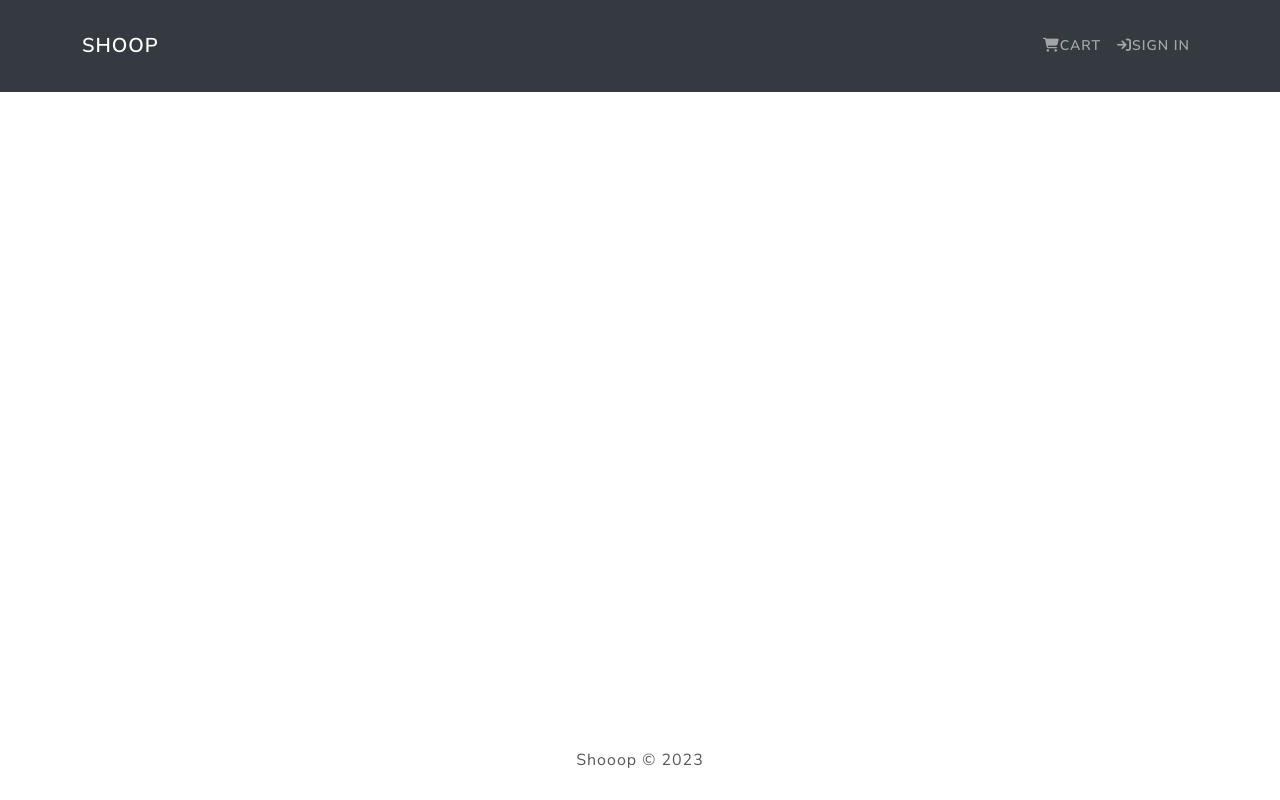
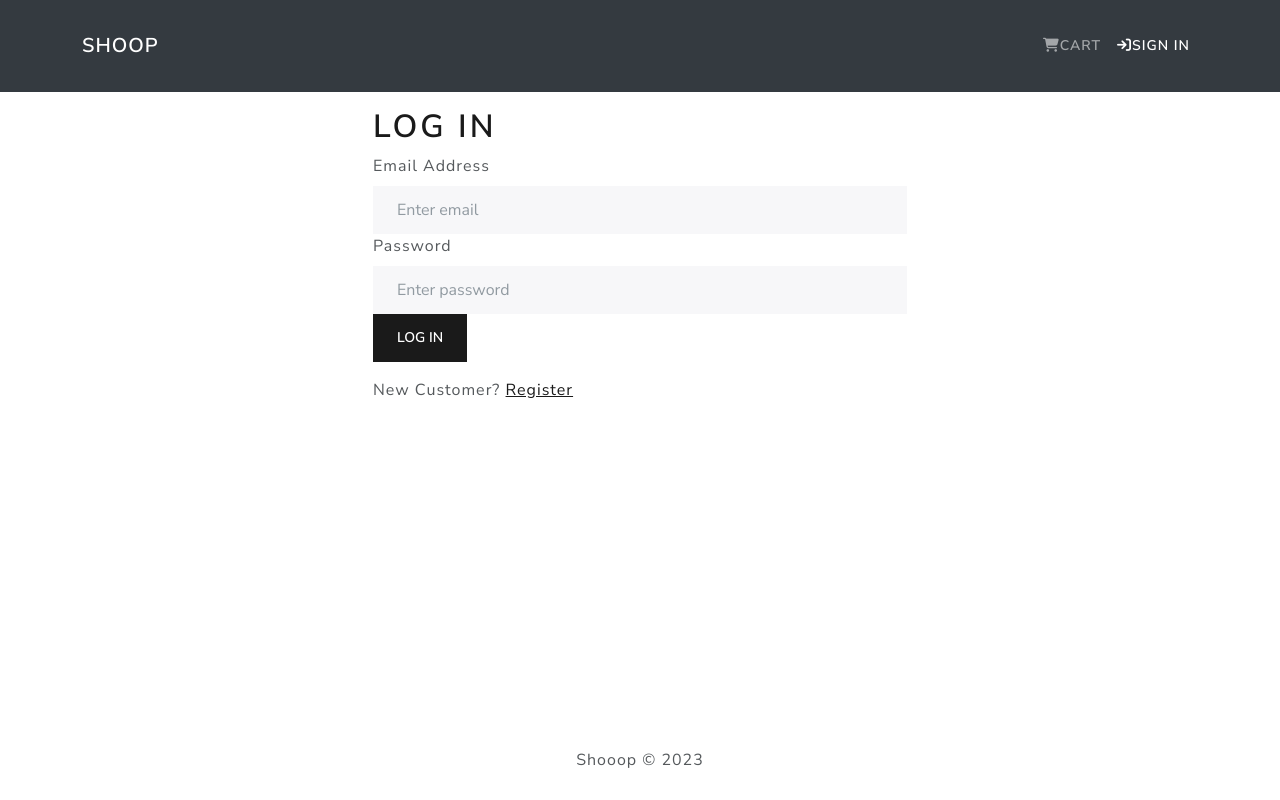
Before and after one commit to Kevjinx/MERN-Project-Ecommerce-Shoop, a React (Create React App) app in the folder frontend/: page /login in a window 1280 px wide. Built offline with nearby package versions, Linux system fonts and the light colour scheme.

Commit message:
implement user functionality

```diff
--- a/frontend/src/App.js
+++ b/frontend/src/App.js
@@ -5,6 +5,7 @@
 import HomeScreen from './screens/HomeScreen';
 import ProductScreen from './screens/ProductScreen';
 import Cart from './components/Cart';
+import LoginScreen from './screens/LoginScreen';
 
 const App = () => {
   return (
@@ -16,6 +17,7 @@
             <Route path="/" element={<HomeScreen />} exact />
             <Route path="/product/:productId" element={<ProductScreen />} />
             <Route path="/cart" element={<Cart />} />
+            <Route path="/login" element={<LoginScreen />} />
           </Routes>
         </Container>
       </main>
--- /dev/null
+++ b/frontend/src/components/FormContainer.jsx
@@ -0,0 +1,16 @@
+import React from 'react';
+import { Row, Col, Container } from 'react-bootstrap';
+
+const FormContainer = ({ children }) => {
+  return (
+    <Container>
+      <Row className="justify-content-md-center">
+        <Col xs={12} md={6}>
+          {children}
+        </Col>
+      </Row>
+    </Container>
+  );
+};
+
+export default FormContainer;
--- a/frontend/src/components/Header.jsx
+++ b/frontend/src/components/Header.jsx
@@ -1,8 +1,22 @@
 import React from 'react';
-import { Container, Nav, Navbar } from 'react-bootstrap';
+import { Container, Nav, Navbar, NavDropdown } from 'react-bootstrap';
 import { LinkContainer } from 'react-router-bootstrap';
+import { useSelector, useDispatch } from 'react-redux';
+import { userLogout } from '../features/user/userSlice.js';
 
 const Header = () => {
+  const { userInfo } = useSelector((state) => state.userLogin);
+  const dispatch = useDispatch();
+
+  const logoutHandler = () => {
+    console.log('logout');
+    dispatch(userLogout);
+    // this will remove all the data from the local storage, including the cart. Not ideal
+    // TODO: figure out the redux-persist way to do it
+    localStorage.removeItem('persist:root');
+    window.location.reload();
+  };
+
   return (
     <header>
       <Navbar bg="dark" variant="dark" collapseOnSelect expand="lg">
@@ -22,12 +36,23 @@
                 </Nav.Link>
               </LinkContainer>
 
-              <LinkContainer to="/signin">
-                <Nav.Link>
-                  <i className="fas fa-sign-in"></i>
-                  Sign In
-                </Nav.Link>
-              </LinkContainer>
+              {userInfo.token ? (
+                <NavDropdown title={userInfo.firstName}>
+                  <LinkContainer to="/profile">
+                    <NavDropdown.Item>Profile</NavDropdown.Item>
+                  </LinkContainer>
+                  <NavDropdown.Item onClick={logoutHandler}>
+                    Logout
+                  </NavDropdown.Item>
+                </NavDropdown>
+              ) : (
+                <LinkContainer to="/login">
+                  <Nav.Link>
+                    <i className="fas fa-sign-in"></i>
+                    Sign In
+                  </Nav.Link>
+                </LinkContainer>
+              )}
             </Nav>
           </Navbar.Collapse>
         </Container>
--- /dev/null
+++ b/frontend/src/constants/userConstants.js
@@ -0,0 +1,4 @@
+export const USER_LOGIN_REQUEST = 'userLoginRequest';
+export const USER_LOGIN_SUCCESS = 'userLoginSuccess';
+export const USER_LOGIN_FAIL = 'userLoginFail';
+export const USER_LOGOUT = 'userLogout';
--- /dev/null
+++ b/frontend/src/features/user/UserLogin.jsx
@@ -0,0 +1,70 @@
+import { useEffect, useState } from 'react';
+import { Link, useNavigate } from 'react-router-dom';
+import { useDispatch, useSelector } from 'react-redux';
+import { fetchUserLogin } from './userSlice.js';
+import Message from '../../components/Message.jsx';
+import Loader from '../../components/Loader.jsx';
+import FormContainer from '../../components/FormContainer.jsx';
+import { Form, Button, Row, Col } from 'react-bootstrap';
+
+const UserLogin = () => {
+  const dispatch = useDispatch();
+  const navigate = useNavigate();
+  const userLogin = useSelector((state) => state.userLogin);
+  const { userInfo, loading, error } = userLogin;
+  const [email, setEmail] = useState('');
+  const [password, setPassword] = useState('');
+
+  useEffect(() => {
+    if (userInfo && userInfo.token) {
+      navigate('/');
+    }
+  }, [navigate, userInfo]);
+
+  const submitHandler = (e) => {
+    e.preventDefault();
+    console.log('submitHandler');
+    dispatch(fetchUserLogin(email, password));
+  };
+
+  return (
+    <FormContainer>
+      <h1>Log In</h1>
+      {error && <Message variant="danger">{error.data.message}</Message>}
+      {loading && <Loader />}
+
+      <Form onSubmit={submitHandler}>
+        <Form.Group controlId="email">
+          <Form.Label>Email Address</Form.Label>
+          <Form.Control
+            type="email"
+            placeholder="Enter email"
+            value={email}
+            onChange={(e) => setEmail(e.target.value)}
+          ></Form.Control>
+        </Form.Group>
+
+        <Form.Group controlId="password">
+          <Form.Label>Password</Form.Label>
+          <Form.Control
+            type="password"
+            placeholder="Enter password"
+            value={password}
+            onChange={(e) => setPassword(e.target.value)}
+          ></Form.Control>
+        </Form.Group>
+        <Button type="submit" variant="primary">
+          Log In
+        </Button>
+      </Form>
+
+      <Row className="py-3">
+        <Col>
+          New Customer? <Link to="/register">Register</Link>
+        </Col>
+      </Row>
+    </FormContainer>
+  );
+};
+
+export default UserLogin;
--- /dev/null
+++ b/frontend/src/features/user/userSlice.js
@@ -0,0 +1,68 @@
+import { createSlice } from '@reduxjs/toolkit';
+import axios from 'axios';
+import {
+  USER_LOGIN_REQUEST,
+  USER_LOGIN_SUCCESS,
+  USER_LOGIN_FAIL,
+  USER_LOGOUT,
+} from '../../constants/userConstants.js';
+
+export const userLoginSlice = createSlice({
+  name: 'userLogin',
+  initialState: {
+    userInfo: {},
+    loading: false,
+    error: null,
+  },
+  reducers: {
+    [USER_LOGIN_REQUEST]: (state) => {
+      state.loading = true;
+    },
+    [USER_LOGIN_SUCCESS]: (state, action) => {
+      state.loading = false;
+      state.userInfo = action.payload;
+    },
+    [USER_LOGIN_FAIL]: (state, action) => {
+      state.loading = false;
+      state.error = action.payload;
+    },
+    [USER_LOGOUT]: (state) => {
+      state.userInfo = {};
+    },
+  },
+});
+
+export const { userLoginRequest, userLoginSuccess, userLoginFail, userLogout } =
+  userLoginSlice.actions;
+
+export default userLoginSlice.reducer;
+
+export const fetchUserLogin = (email, password) => async (dispatch) => {
+  try {
+    dispatch(userLoginRequest());
+
+    const config = {
+      headers: {
+        'Content-Type': 'application/json',
+      },
+    };
+
+    const { data } = await axios.post(
+      'http://localhost:5000/api/users/login',
+      { email, password },
+      config
+    );
+
+    console.log(data);
+
+    dispatch(userLoginSuccess(data));
+    //use redux persist to store user info in local storage
+    console.log('login success');
+  } catch (error) {
+    dispatch(userLoginFail(error.response));
+  }
+};
+
+export const logout = () => (dispatch) => {
+  dispatch(userLogout());
+};
--- /dev/null
+++ b/frontend/src/screens/LoginScreen.jsx
@@ -0,0 +1,11 @@
+import UserLogin from '../features/user/UserLogin';
+
+const LoginScreen = () => {
+  return (
+    <>
+      <UserLogin />
+    </>
+  );
+};
+
+export default LoginScreen;
--- a/frontend/src/store.js
+++ b/frontend/src/store.js
@@ -4,6 +4,7 @@
   productListSlice,
   productDetailSlice,
 } from './features/product/productSlice';
+import userLoginSliceReducer from './features/user/userSlice';
 import cartReducer from './features/cart/cartSlice';
 import thunkMiddleware from 'redux-thunk';
 import { persistStore, persistReducer } from 'redux-persist';
@@ -12,13 +13,14 @@
 const persistConfig = {
   key: 'root',
   storage,
-  whitelist: ['cart'],
+  whitelist: ['cart', 'userLogin'],
 };
 
 const rootReducer = combineReducers({
   productList: productListSlice.reducer,
   productDetail: productDetailSlice.reducer,
   cart: cartReducer,
+  userLogin: userLoginSliceReducer,
 });
 
 const persistedReducer = persistReducer(persistConfig, rootReducer);
```
Also changed, not shown: frontend/src/features/user/UserLogoutButton.jsx (added, +21 -0 lines), 1 other file (tests, documents, lock files or other folders).
